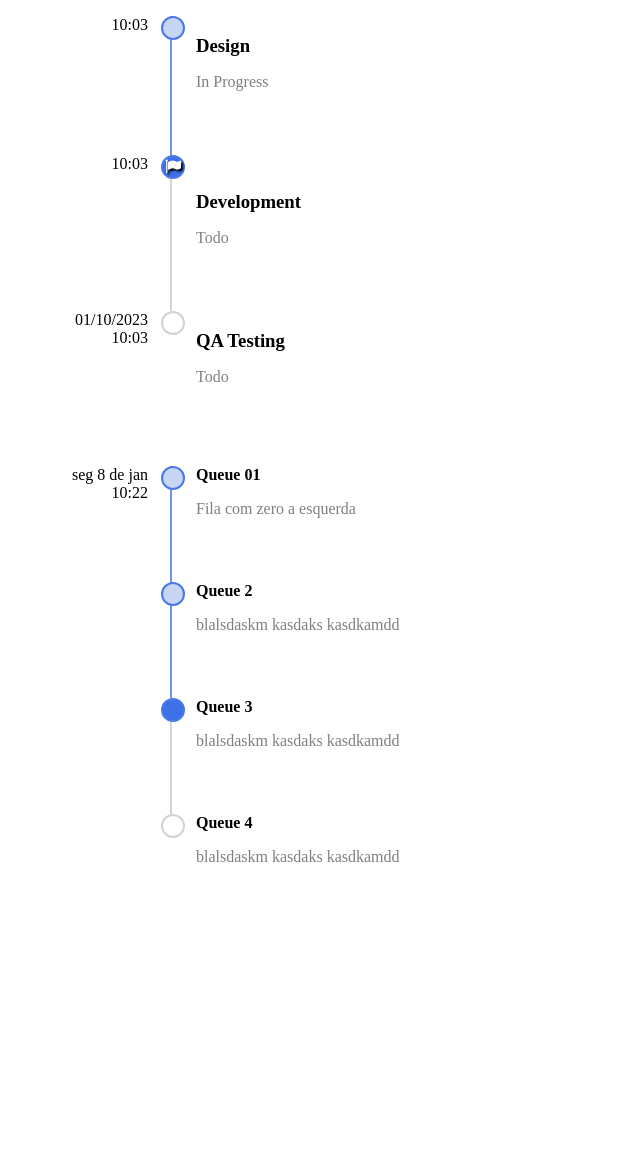
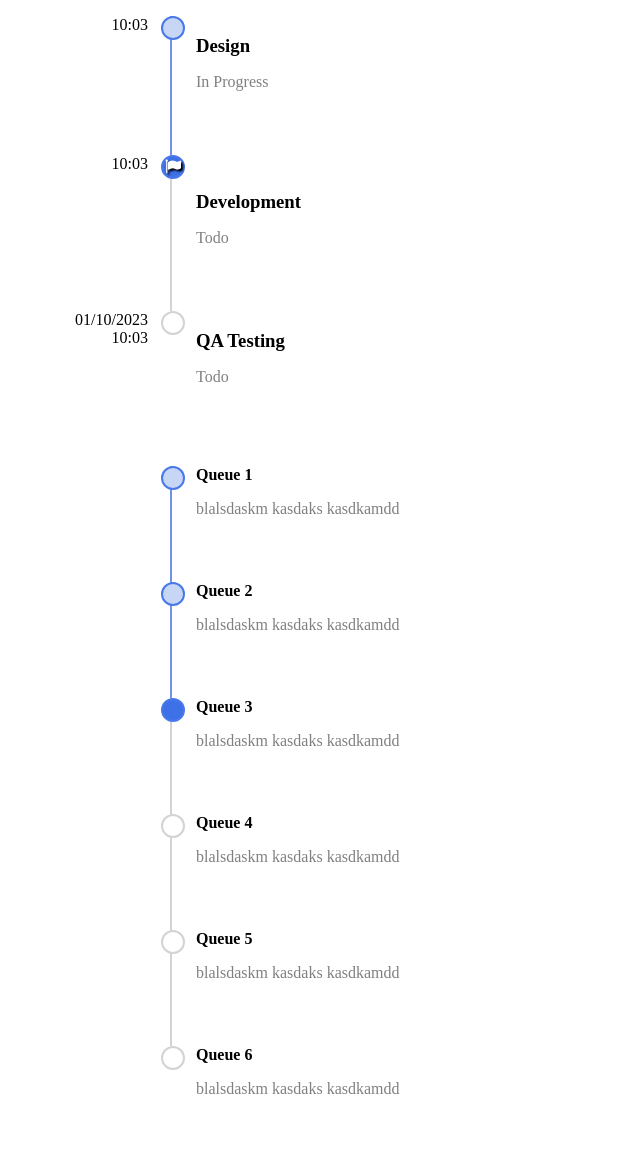
Before and after one commit to UillFerreira/tStepper, a plain HTML site: page index.html in a window 1280 px wide. Shown: the whole page, without its empty margins (0-640 px from the left). Before the commit the page ends 946 px from the top, so only its background shows below. Drawn offline with Linux system fonts and the light colour scheme.

Commit message:
I added a div to be able to place the ol element and created a function to override all the steps

```diff
--- a/index.html
+++ b/index.html
@@ -43,14 +43,25 @@ https://ishadeed.com/article/stepper-component-html-css/#header
         <script type="text/javascript">
             var r = new tStepper({
                 "type" : "vertical",
-                "steps" : [
+                "steps" :
+                [
                     {"title": "Queue 1", "description" : "blalsdaskm kasdaks kasdkamdd", "time" : ""},
                     {"title": "Queue 2", "description" : "blalsdaskm kasdaks kasdkamdd", "time" : ""},
                     {"title": "Queue 3", "description" : "blalsdaskm kasdaks kasdkamdd", "time" : "", "active" : true},
                     {"title": "Queue 4", "description" : "blalsdaskm kasdaks kasdkamdd", "time" : ""}
                 ]
             })
-            r.updateStep("Queue 1", {"title": "Queue 01", "description" : "Fila com zero a esquerda", "time" : "seg 8 de jan 10:22"});
+//            r.updateStep("Queue 1", {"title": "Queue 01", "description" : "Fila com zero a esquerda", "time" : "seg 8 de jan 10:22"});
+            r.updateAll(
+                [
+                    {"title": "Queue 1", "description" : "blalsdaskm kasdaks kasdkamdd", "time" : ""},
+                    {"title": "Queue 2", "description" : "blalsdaskm kasdaks kasdkamdd", "time" : ""},
+                    {"title": "Queue 3", "description" : "blalsdaskm kasdaks kasdkamdd", "time" : "", "active" : true},
+                    {"title": "Queue 4", "description" : "blalsdaskm kasdaks kasdkamdd", "time" : ""},
+                    {"title": "Queue 5", "description" : "blalsdaskm kasdaks kasdkamdd", "time" : ""},
+                    {"title": "Queue 6", "description" : "blalsdaskm kasdaks kasdkamdd", "time" : ""}
+                ]
+            );
             document.body.appendChild(r.content);
         </script>
 </html>
--- a/js/tStepper.js
+++ b/js/tStepper.js
@@ -20,7 +20,8 @@ function tStepper (properties) {
     if (properties.steps != undefined) {
         this.steps          = properties.steps;
         this.stepsLength    = (this.steps).length;
-        this.content        = this.createStepper(this.steps);
+        this.content        = document.createElement("div");
+        this.content.appendChild(this.createStepper(this.steps));
         if(this.activePos != undefined && this.steps[this.activePos].active != undefined) this.setActive(this.steps[this.activePos].title);
     }
     if(properties.type != undefined) this.type = properties.type;
@@ -56,7 +57,7 @@ tStepper.prototype.createList = function (step) {
     p.innerText = step.description;
     // time
     let time = document.createElement("time");
-    time.innetText = step.time;
+    time.innerText = step.time;
 
     li.appendChild(div);
     div.appendChild(h3);
@@ -67,7 +68,7 @@ tStepper.prototype.createList = function (step) {
 }
 
 tStepper.prototype.returnElm = function (pos) {
-    return this.content.children[pos];
+    return this.content.children[0].children[pos];
 }
 tStepper.prototype.updateName = function (pos, value) {
     let elm     = this.returnElm(pos);
@@ -93,6 +94,17 @@ tStepper.prototype.updateTime = function (pos, value) {
     time.innerText  = value;
     // Update json
     this.steps[pos]["time"]  = value;
+}
+tStepper.prototype.destroyList = function () {
+    while(this.content.firstChild) {
+        this.content.removeChild(this.content.lastChild);
+    }
+}
+tStepper.prototype.updateAll = function (steps) {
+    this.steps = steps;
+    this.destroyList();
+    this.content.appendChild(this.createStepper(steps));
+    if(this.activePos != undefined && this.steps[this.activePos].active != undefined) this.setActive(this.steps[this.activePos].title);
 }
 tStepper.prototype.updateStep = function (title, step) {
     for ( let i = 0; i < this.steps.length; i++) {
```
